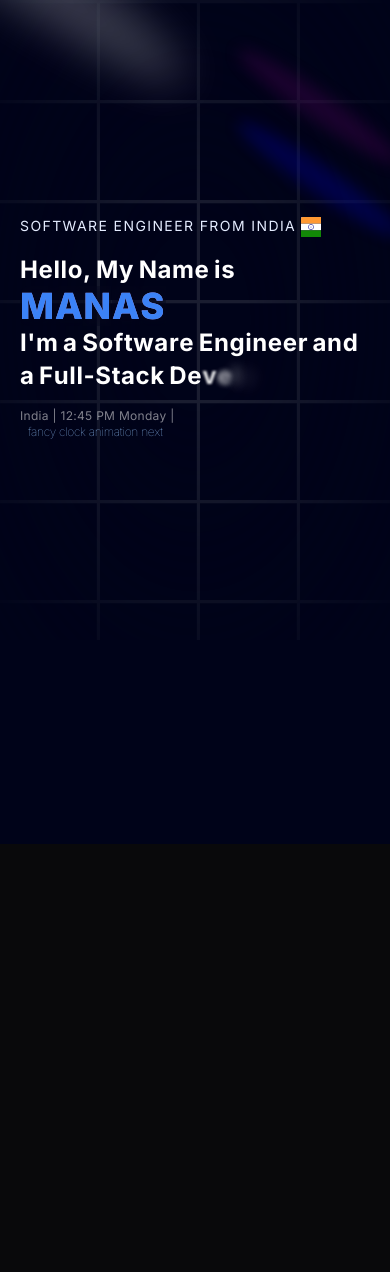
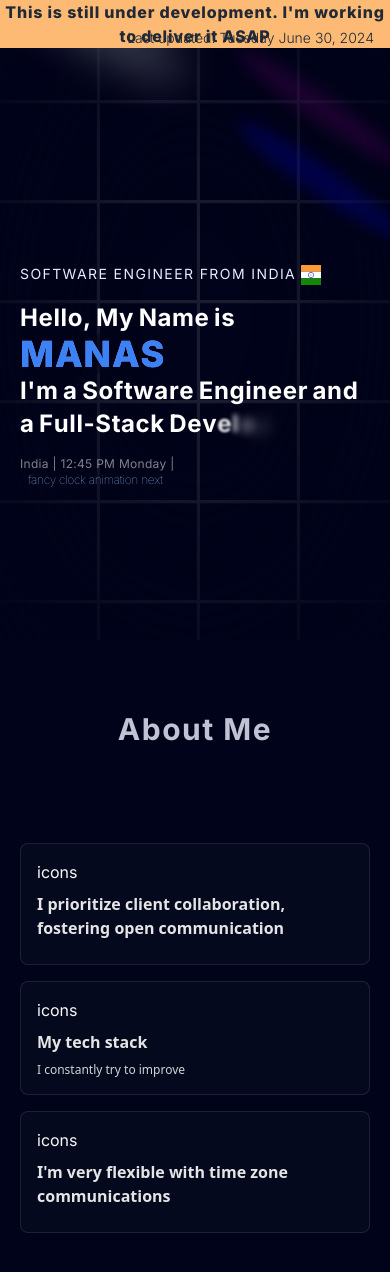
Before and after one commit to ManasSin/Portfolio, a Next.js app: page / in a window 390 px wide. Shown: the top 1272 px of the page. Before the commit the page ends 844 px from the top, so only its background shows below. Built offline with nearby package versions, Linux system fonts and the light colour scheme.

Commit message:
:construction: :sparkles: CHORE: Add Grid component to the website. banners
This commit adds Grid sub-component and the main Grid layout component.
The design for sub-component are remaining as of now.

```diff
--- a/src/app/page.tsx
+++ b/src/app/page.tsx
@@ -1,10 +1,18 @@
+import Banner from "@/components/Banner";
+import Grid from "@/components/Grid";
 import Hero from "@/components/Hero";
 import Image from "next/image";
 
 export default function Home() {
   return (
-    <main className="flex min-h-screen  flex-col items-center justify-start overflow-hidden mx-auto sm:px-10 px-5  bg-black-100">
-      <Hero />
-    </main>
+    <>
+      <Banner />
+      <main className="flex flex-col items-center justify-start overflow-hidden mx-auto sm:px-10 px-5  dark:bg-black-100">
+        <div className="max-w-6xl w-full">
+          <Hero />
+          <Grid />
+        </div>
+      </main>
+    </>
   );
 }
--- /dev/null
+++ b/src/components/Banner.tsx
@@ -0,0 +1,20 @@
+import { convertTo12Hour } from "@/lib/utils";
+import React from "react";
+
+type Props = {};
+
+function Banner({}: Props) {
+  const time = "Tuesday June 30, 2024";
+  return (
+    <div className="font-extrabold text-base tracking-wider text-gray-800 dark:bg-orange-300 grid items-center relative z-10 h-[3rem] ">
+      <p className="text-center mx-auto">
+        This is still under development. {"I'm working to deliver it ASAP"}{" "}
+        <span className="text-sm font-light tracking-normal absolute right-0 bottom-0 px-4">
+          {"Last updated: " + time}
+        </span>
+      </p>
+    </div>
+  );
+}
+
+export default Banner;
--- a/src/components/Grid.tsx
+++ b/src/components/Grid.tsx
@@ -1,33 +1,26 @@
 import React from "react";
 import { BentoGrid, BentoGridItem } from "./ui/bento-grid";
+import { gridItems } from "../data";
 
 type Props = {};
 
 function Grid({}: Props) {
   return (
-    <section id="about" className="w-full h-screen border-2 border-red-50">
-      <BentoGrid className="">
-        {[
-          {
-            title: "About me",
-            description: "I am a full stack developer",
-            id: `${Math.random().toString()}`,
-          },
-          {
-            title: "About me",
-            description: "I am a full stack developer",
-            id: `${Math.random().toString()}`,
-          },
-          {
-            title: "About me",
-            description: "I am a full stack developer",
-            id: `${Math.random().toString()}`,
-          },
-        ].map((item) => (
+    <section id="about" className="w-full h-full mt-10">
+      <div className="w-full my-6 px-8 z-10 relative grid items-center">
+        <h1 className="text-3xl tracking-wider leading-5 text-white-200 font-bold mx-auto">
+          About Me
+        </h1>
+      </div>
+      <BentoGrid className=" w-full py-20">
+        {gridItems.map((item) => (
           <BentoGridItem
             title={item.title}
             description={item.description}
             key={item.id}
+            className={item.className}
+            id={item.id}
+            header={item.title}
           />
         ))}
       </BentoGrid>
--- a/src/components/ui/bento-grid.tsx
+++ b/src/components/ui/bento-grid.tsx
@@ -10,7 +10,7 @@ export const BentoGrid = ({
   return (
     <div
       className={cn(
-        "grid md:auto-rows-[18rem] grid-cols-1 md:grid-cols-3 gap-4 max-w-7xl mx-auto ",
+        "grid md:auto-rows-[10rem] grid-cols-1 md:grid-cols-3 lg:grid-cols-5 gap-4 max-w-7xl mx-auto ",
         className
       )}
     >
@@ -25,23 +25,25 @@ export const BentoGridItem = ({
   description,
   header,
   icon,
+  id,
 }: {
   className?: string;
   title?: string | React.ReactNode;
   description?: string | React.ReactNode;
   header?: React.ReactNode;
   icon?: React.ReactNode;
+  id?: number;
 }) => {
   return (
     <div
       className={cn(
-        "row-span-1 rounded-xl group/bento hover:shadow-xl transition duration-200 shadow-input dark:shadow-none p-4 dark:bg-black dark:border-white/[0.2] bg-white border border-transparent justify-between flex flex-col space-y-4",
+        "row-span-1 rounded-xl relative group/bento hover:shadow-xl transition duration-200 shadow-input dark:shadow-none p-4 dark:bg-black-200/30  dark:border-white/[0.1] bg-white border border-transparent justify-between flex flex-col space-y-4 min-w-full",
         className
       )}
     >
-      {header}
+      {/* {header} */}
       <div className="group-hover/bento:translate-x-2 transition duration-200">
-        {icon}
+        {icon} {"icons"}
         <div className="font-sans font-bold text-neutral-600 dark:text-neutral-200 mb-2 mt-2">
           {title}
         </div>
```
